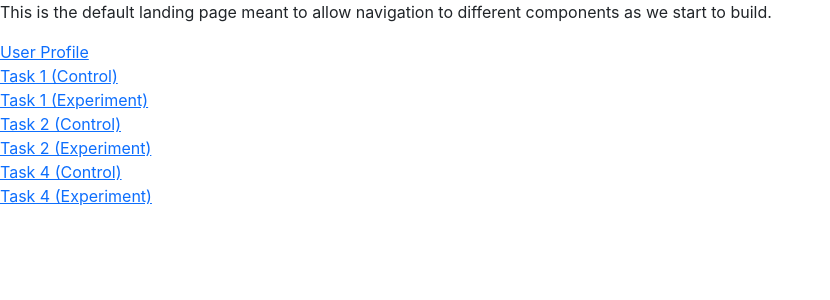
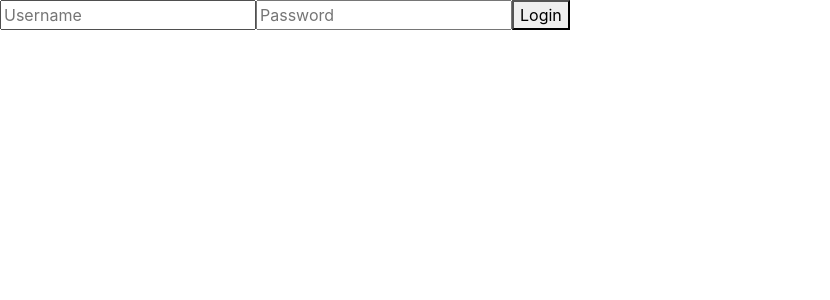
Before and after one commit to OmNai442003/Permission-Number-System-Improved---UX-Based, a React (Create React App) app: page / in a window 1280 px wide. Shown: the top 300 px of the page, without its empty margins (0-830 px from the left). Built offline with nearby package versions, Linux system fonts and the light colour scheme.

Commit message:
Data transfering included in links and routing.

```diff
--- a/src/assets/json/data.json
+++ b/src/assets/json/data.json
@@ -1,14 +1,35 @@
 [
     {
-        "id": 302285569,
-        "name": "Jhon Doe",
-        "emailId": "dummy123@mail.fresnostate.edu",
+        "id": 123456789,
+        "name": "Alex Liu",
+        "emailId": "alex_Liu123@mail.fresnostate.edu",
         "ssn": "-",
         "course": "Masters Computer Science",
         "gender": "Male",
+        "dateOfBirth":"1 Nov 1966",
         "address": "Lorem ipsum, dolor sit amet consectetur adipisicing elit. Tempore, porro.",
         "phoneNumber": "(012) 345 6789",
-        "emergencycontactnumber": "(987) 654 3210",
+        "emergencycontactnumber": "(987) 987 9870",
+        "completedCourses": [
+            {
+                "id": 1,
+                "name": "Class A",
+                "completionDate": "2023-05-15",
+                "grade": "A"
+            }
+        ]
+    },
+    {
+        "id": 987654321,
+        "name": "Nathen Hawe",
+        "emailId": "nathen_Hame123@mail.fresnostate.edu",
+        "ssn": "-",
+        "course": "Masters Computer Science",
+        "gender": "Male",
+        "dateOfBirth":"1 Nov 1966",
+        "address": "Lorem ipsum, dolor sit amet consectetur adipisicing elit. Tempore, porro.",
+        "phoneNumber": "(987) 654 3210",
+        "emergencycontactnumber": "(123) 123 1234",
         "completedCourses": [
             {
                 "id": 1,
--- a/src/assets/json/userRecords.json
+++ b/src/assets/json/userRecords.json
@@ -1,8 +1,8 @@
 [
     {
         "userId": "123456789",
-        "username": "jhon_doe",
-        "password": "jhon_doe"
+        "username": "t",
+        "password": "t"
     },
     {
         "userId": "987654321",
--- a/src/index.js
+++ b/src/index.js
@@ -8,9 +8,10 @@ import reportWebVitals from './reportWebVitals';
 
 const root = ReactDOM.createRoot(document.getElementById('root'));
 root.render(
-  <React.StrictMode>
+  // While production enable strict mode again
+  // <React.StrictMode>
     <App />
-  </React.StrictMode>
+  // </React.StrictMode>
 );
 
 reportWebVitals();
--- a/src/screens/Landing/LandingPage.js
+++ b/src/screens/Landing/LandingPage.js
@@ -1,28 +1,30 @@
-import { Link } from "react-router-dom";
+import { Link, useLocation } from "react-router-dom";
+import Navbar from "../../components/Navbar/Navbar";
+import userDataAll from '../../assets/json/data.json';
 
 const LandingPage = () => {
+    const receivedLocation = useLocation();
+    const { userId } = receivedLocation.state || {};
+    const userData = userDataAll.find((user) => user.id === +userId);
     return (
         <>
+            <Navbar name={userData.name} stid={userData.id} />
             <p>
-                This is the default landing page meant to allow navigation to different components as we start to build.
+                Welcome to the landing page! Here, you can navigate to different components as we continue building.
             </p>
-            <p>
-                <Link to="/userprofile">User Profile</Link>
-                <br />
-                <Link to="/task1A">Task 1 (Control)</Link>
-                <br />
-                <Link to="/task1B">Task 1 (Experiment)</Link>
-                <br />
-                <Link to="/task2A">Task 2 (Control)</Link>
-                <br />
-                <Link to="/task2B">Task 2 (Experiment)</Link>
-                <br />
-                <Link to="/task4A">Task 4 (Control)</Link>
-                <br />
-                <Link to="/task4B">Task 4 (Experiment)</Link>
-            </p>
+            <nav>
+                <ul>
+                    <li><Link to="/userprofile" state={{ userInfo: userData }} >User Profile</Link></li>
+                    <li><Link to="/task1A">Task 1 (Control)</Link></li>
+                    <li><Link to="/task1B">Task 1 (Experiment)</Link></li>
+                    <li><Link to="/task2A">Task 2 (Control)</Link></li>
+                    <li><Link to="/task2B">Task 2 (Experiment)</Link></li>
+                    <li><Link to="/task4A">Task 4 (Control)</Link></li>
+                    <li><Link to="/task4B">Task 4 (Experiment)</Link></li>
+                </ul>
+            </nav>
         </>
-    )
+    );
 }
 
-export default LandingPage
+export default LandingPage;
--- a/src/screens/UserProfile/UserProfile.js
+++ b/src/screens/UserProfile/UserProfile.js
@@ -2,30 +2,33 @@ import Navbar from '../../components/Navbar/Navbar'
 import DisplayCards from '../../components/DisplayCards/DisplayCards'
 import './UserProfile.css'
 import avtar from "../../assets/images/avtar.jpg"
+import { useLocation } from 'react-router-dom';
 
 function UserProfile() {
+  const location = useLocation();
+  const { userInfo } = location.state;
   return (
     <div>
       <header>
-        <Navbar name={"Om"} stid={"302285569"} />
+        <Navbar name={userInfo.name} stid={userInfo.id} />
       </header>
       <section>
         <div className='displayName'>
-         <div className='profileSection border border-secondary-subtle'>
-          <img src={avtar} alt="user profile image" className='userImage' />
-          <h1 className='profileText'>OM NAI</h1>
-         </div>
+          <div className='profileSection border border-secondary-subtle'>
+            <img src={avtar} alt="user profile image" className='userImage' />
+            <h1 className='profileText'>{userInfo.name}</h1>
+          </div>
         </div>
         <section className='container'>
-          <DisplayCards name={"Student Id"} value={"302285569"}/>
-          <DisplayCards name={"E-mail Id"} value={"om2003@mail.fresnostate.edu"}/>
-          <DisplayCards name={"SSN"} value={"-"}/>
-          <DisplayCards name={"Course"} value={"Masters Computer Science"}/>
-          <DisplayCards name={"Gender"} value={"Male"}/>
-          <DisplayCards name={"Bate Of Birth"} value={"01/01/1901"}/>
-          <DisplayCards name={"Address"} value={"Lorem ipsum, dolor sit amet consectetur adipisicing elit. Tempore, porro."}/>
-          <DisplayCards name={"Phone Number"} value={"(012) 345 6789"}/>
-          <DisplayCards name={"Emergency Contact Number"} value={"(987) 654 3210"}/>
+          <DisplayCards name={"Student Id"} value={userInfo.id} />
+          <DisplayCards name={"E-mail Id"} value={userInfo.emailId} />
+          <DisplayCards name={"SSN"} value={userInfo.ssn} />
+          <DisplayCards name={"Course"} value={userInfo.course} />
+          <DisplayCards name={"Gender"} value={userInfo.gender} />
+          <DisplayCards name={"Bate Of Birth"} value={userInfo.dateOfBirth} />
+          <DisplayCards name={"Address"} value={userInfo.address} />
+          <DisplayCards name={"Phone Number"} value={userInfo.phoneNumber} />
+          <DisplayCards name={"Emergency Contact Number"} value={userInfo.emergencycontactnumber} />
         </section>
       </section>
     </div>
--- a/src/screens/login/login.js
+++ b/src/screens/login/login.js
@@ -1,7 +1,7 @@
 // Login.js
 import React, { useState } from 'react';
 import { useNavigate } from 'react-router-dom';
-// import users from './user.json';
+import users from '../../assets/json/userRecords.json';
 
 const Login = () => {
     const [username, setUsername] = useState('');
@@ -10,15 +10,15 @@ const Login = () => {
 
     const handleSubmit = (e) => {
         e.preventDefault();
-        // const user = users.find(
-        //     (user) => user.username === username && user.password === password
-        // );
+        const user = users.find(
+            (user) => user.username === username && user.password === password
+        );
 
-        // if (user) {
-        //     navigate('/landing', { state: { userId: user.userId } });
-        // } else {
-        //     alert('Invalid credentials');
-        // }
+        if (user) {
+            navigate('/landing', { state: { userId: user.userId } });
+        } else {
+            alert('Invalid credentials');
+        }
     };
 
     return (
```
Also changed, not shown: public/data.json (deleted, +0 -13 lines), src/App.js (+19 -19 lines).
